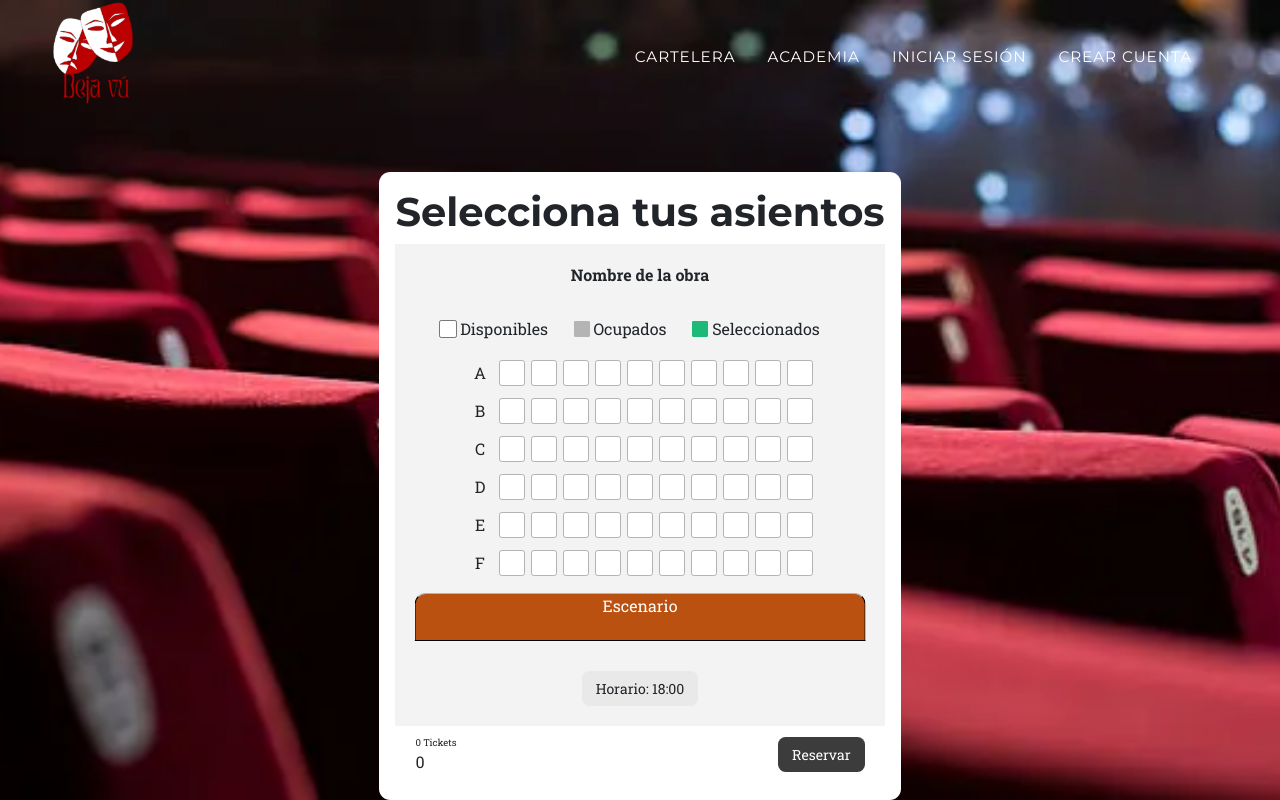
After one commit to DiegoPercast/dejavu, a PHP site: page /asientos.html in a window 1280 px wide. The commit adds this page. Run offline with PHP 8.4, Linux system fonts and the light colour scheme.

Commit message:
Ya envia los asientos marcados por el metodo post

```diff
--- /dev/null
+++ b/asientos.html
@@ -0,0 +1,86 @@
+<!DOCTYPE html>
+<html lang="en">
+
+<head>
+  <meta charset="UTF-8" />
+  <meta name="viewport" content="width=device-width, initial-scale=1.0, shrink-to-fit=no" />
+  <title>Elegir asientos</title>
+  <!-- Favicon-->
+  <link rel="icon" type="image/x-icon" href="./assets/img/logos/rojo.png" />
+  <!-- Font Awesome icons (free version)-->
+  <script src="https://use.fontawesome.com/releases/v6.4.2/js/all.js" crossorigin="anonymous"></script>
+  <!-- Google fonts-->
+  <link href="https://fonts.googleapis.com/css?family=Montserrat:400,700" rel="stylesheet" type="text/css" />
+  <link href="https://fonts.googleapis.com/css?family=Roboto+Slab:400,100,300,700" rel="stylesheet" type="text/css" />
+  <!--Main Styles-->
+  <link rel="stylesheet" href="./css/styles.css" />
+  <link rel="stylesheet" href="./css/asientos.css" />
+</head>
+
+<body id="page-top">
+  <!--Navigation-->
+  <nav class="navbar navbar-expand-lg navbar-dark fixed-top" id="mainNav">
+    <div class="container">
+      <a class="navbar-brand" href="#"><img src="assets/img/logos/rojo.png" alt="..." class="icon" /></a>
+      <button class="navbar-toggler" type="button" data-bs-toggle="collapse" data-bs-target="#navbarResponsive"
+        aria-controls="navbarResponsive" aria-expanded="false" aria-label="Toggle navigation">
+        Menu
+        <i class="fas fa-bars ms-1"></i>
+      </button>
+      <div class="collapse navbar-collapse" id="navbarResponsive">
+        <ul class="navbar-nav text-uppercase ms-auto py-4 py-lg-0">
+          <li class="nav-item">
+            <a class="nav-link" href="index.php#portfolio">Cartelera</a>
+          </li>
+          <li class="nav-item">
+            <a class="nav-link" href="index.php#">Academia</a>
+          </li>
+          <li class="nav-item">
+            <a class="nav-link" href="account.php?tipo=login">Iniciar Sesión</a>
+          </li>
+          <li class="nav-item">
+            <a class="nav-link" href="account.php?tipo=singup">Crear Cuenta</a>
+          </li>
+        </ul>
+      </div>
+    </div>
+  </nav>
+  <!--Main Content-->
+  <main>
+    <div class="tickets">
+      <h1>Selecciona tus asientos</h1>
+      <div class="ticket-selector">
+        <div class="head">
+          <div class="title">Nombre de la obra</div>
+        </div>
+        <div class="seats">
+          <div class="status">
+            <div class="item">Disponibles</div>
+            <div class="item">Ocupados</div>
+            <div class="item">Seleccionados</div>
+          </div>
+          <form action="asientos.php" method="POST">
+            <div class="all-seats"></div>
+        </div>
+        <div class="timings">
+          <div class="time">Horario: <span>18:00</span></div>
+        </div>
+      </div>
+      <div class="price">
+        <div class="total">
+          <span><span class="count">0</span> Tickets</span>
+          <div class="amount">0</div>
+        </div>
+        <button type="submit" name="guardar_asientos">Reservar</button>
+        </form>
+      </div>
+    </div>
+  </main>
+  <script type="text/javascript" src="./js/asientos.js"></script>
+  <!-- Bootstrap core JS-->
+  <script src="https://cdn.jsdelivr.net/npm/bootstrap@5.2.3/dist/js/bootstrap.bundle.min.js"></script>
+  <!-- Core theme JS-->
+  <script src="js/scripts.js"></script>
+</body>
+
+</html>
--- a/js/asientos.js
+++ b/js/asientos.js
@@ -1,22 +1,19 @@
 let seats = document.querySelector(".all-seats");
 for (let i = 0; i < 66; i++) {
-  let randint = Math.floor(Math.random() * 2);
-  let booked = randint === 1 ? "booked" : "";
-  let disabled = randint === 1 ? "disabled" : "";
-  let rows = ["A", "B", "C", "D", "E", "F", "G"]
+  let rows = ["A", "B", "C", "D", "E", "F", "G"];
   if (i != 0 && i % 11 !== 0) {
     seats.insertAdjacentHTML(
       "beforeend",
-      `<div class="${booked}"><input type="checkbox" name="tickets" id="s${
+      `<div><input type="checkbox" name="asiento[]" id="s${
         i + 2
-      }" ${disabled}/>
-    <label for="s${i + 2}" class="seat"></label></div>`
+      }" value="s${i+2}"/>
+    <label for="s${i+2}" class="seat"></label></div>`
     );
   } else {
-    let index = (i-1)%10
-    let row = i === 0 ? rows[0] : rows[index+1]
-    console.log(row, i, index)
-    seats.insertAdjacentHTML("beforeend", `<div>${row}</div>`)
+    let index = (i - 1) % 10;
+    let row = i === 0 ? rows[0] : rows[index + 1];
+    console.log(row, i, index);
+    seats.insertAdjacentHTML("beforeend", `<div>${row}</div>`);
   }
 }
 
@@ -29,7 +26,7 @@
     if (ticket.checked) {
       count += 1;
       amount += 200;
-    } else {
+    } else if (amount > 0){
       count -= 1;
       amount -= 200;
     }
```
Also changed, not shown: asientos.php (+12 -108 lines).
